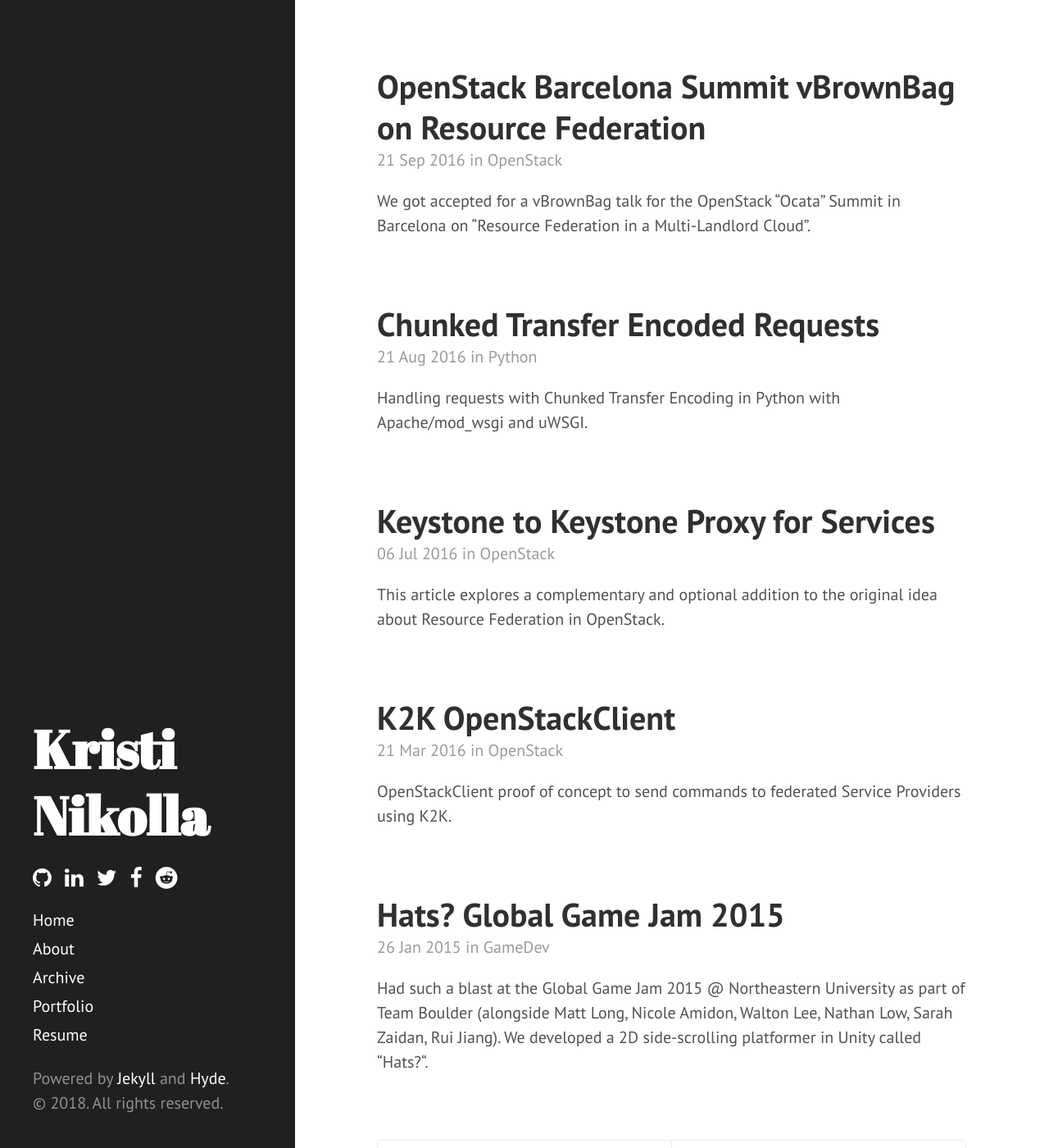
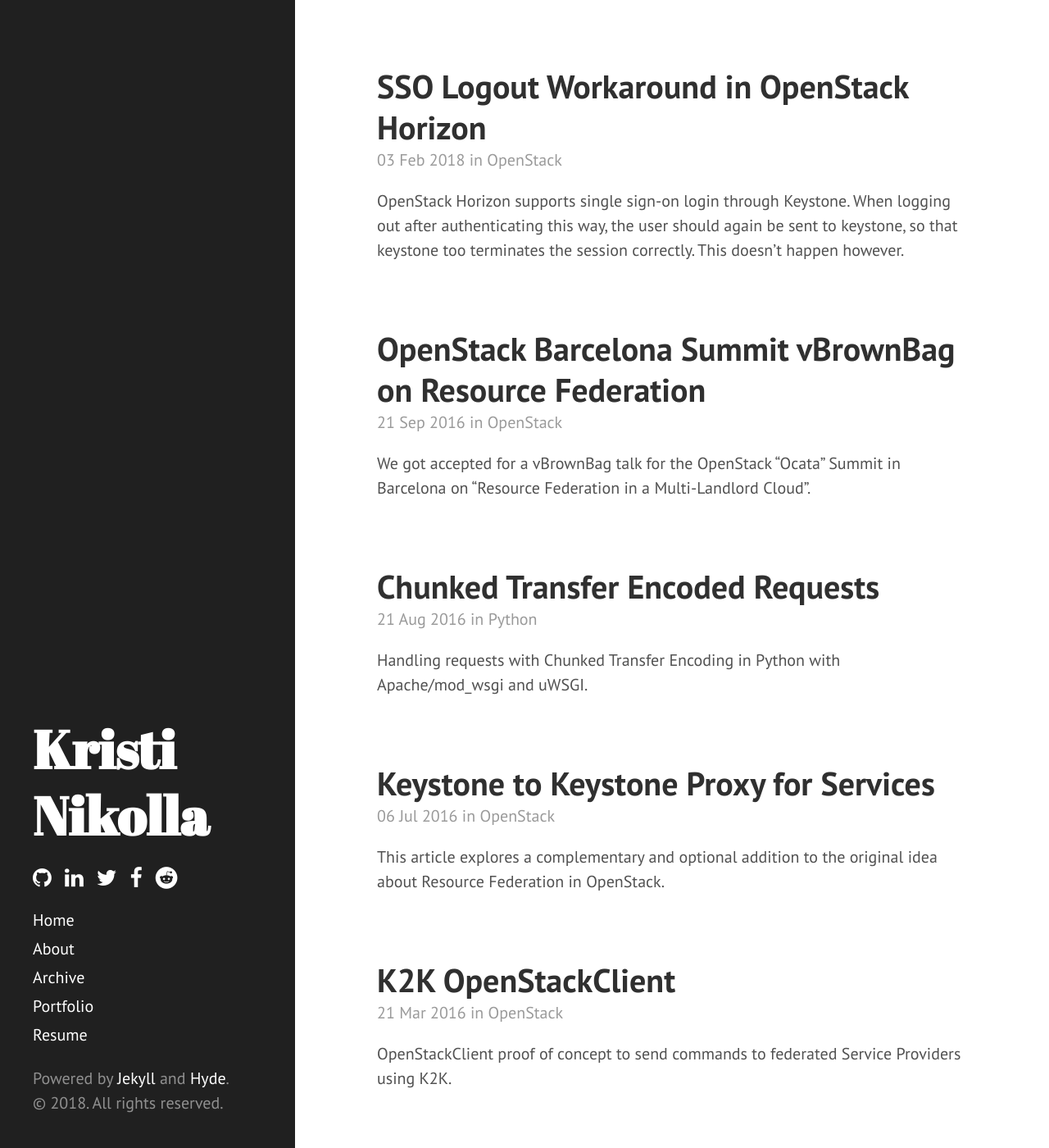
Before and after one commit to knikolla/knikolla.github.io, a Jekyll site: the page built from index.html, in a window 1280 px wide and 1400 px high. Shown: the whole window at 82% size. Built offline with Jekyll 4.4.1, drawn with Linux system fonts in a browser that asks for light colours; nearby versions of some CDN libraries; the list of posts is cut into pages by our own code.

Commit message:
Added SSO

````diff
--- /dev/null
+++ b/_posts/2018-02-03-horizon-sso-logout.md
@@ -0,0 +1,62 @@
+---
+layout: post
+title: SSO Logout Workaround in OpenStack Horizon
+tags: [OpenStack]
+---
+
+OpenStack Horizon supports single sign-on login through Keystone. When logging out after authenticating this way, the user should again be sent to keystone, so that keystone too terminates the session correctly. This doesn't happen however.
+<!--more-->
+
+There is a setting called `LOGOUT_URL` for doing exactly that, but it has no effect on what happens during logout. I filed [bug 1747149](https://bugs.launchpad.net/horizon/+bug/1747149) describing the issue.
+
+Until that bug is resolved, this post will describe the workaround I'm using. While this is specific to OpenID Connect with `mod_auth_openidc`, it should be the same with the exception of the url to redirect to.
+
+# Logging out of your identity provider
+When using `mod_auth_openidc`, you can log out the user by redirecting them to `<IDENTITY_URL>/v3/auth/OS-FEDERATION/websso?logout=<redirect>`. In this case `<redirect>` refers to where the user is sent after a successful logout. It must be url encoded. It must also be a valid `redirect_uri` for your identity provider, because `mod_auth_openidc` will send you there to log out with your identity provider and set `redirect_uri` to `<redirect>`.
+
+So if Keystone is being served at `https://example.com/identity` and Horizon is at `https://example.com/dashboard`, your full logout path will look like this `https://example.com/identity/v3/auth/OS-FEDERATION/websso?logout=https%3A%2F%2Fexample.com%2Fdashboard`.
+
+If you're not using `mod_auth_openidc`, find out the correct logout path, and use that.
+
+# Logging out of Horizon
+While the above logs out of your identity provider, it doesn't log you out of Horizon. For that we need to clear the cookies that have been set to identity our user. The specific one is `sessionid`, but there are other's like `login_region` and `login_domain` which should also be clear.
+
+# Putting it all together
+We're going to create a html page which is served at the `/dashboard/auth/logout/` path, replacing the current Horizon logout page.
+
+So to summarize: we must unset the cookies, and *then* redirect the user to Keystone's logout path.
+
+Create a new file in `/var/www/html/logout.html` with the below contents, replacing the string with the logout url for your Apache module like described above.
+
+```html
+<html>
+<head></head>
+<body>
+<script>
+window.location.replace('https://example.com/identity/v3/auth/OS-FEDERATION/websso?logout=https%3A%2F%2Fexample.com%2Fdashboard');
+</script>
+</body>
+</head>
+</html>
+```
+
+To have this page served at `/dashboard/auth/logout` we have to edit the Horizon configuration for Apache. Location and exact naming depends on the distribution. For Devstack with Ubuntu it is at `/etc/apache2/sites-available/horizon.conf`. Modify the file to contain the `LoadModule`, `Alias` and `Location` inside of `<VirtualHost>` like below.
+
+```
+<VirtualHost>
+...
+
+  LoadModule headers_module modules/mod_headers.so
+  Alias "/dashboard/auth/logout/" "/var/www/html/logout.html"
+  <Location "/dashboard/auth/logout/">
+      Header add Set-Cookie "sessionid=; path=/; expires=25 Dec 1991 12:00:00 UTC"
+      Header add Set-Cookie "login_domain=; path=/; expires=25 Dec 1991 12:00:00 UTC"
+      Header add Set-Cookie "login_region=; path=/; expires=25 Dec 1991 12:00:00 UTC"
+  </Location>
+
+</VirtualHost>
+```
+
+Save and restart Apache.
+
+If everything works correctly, now clicking **Sign Out** in Horizon should log you out of both Horizon and your identity provider.
--- a/archive.md
+++ b/archive.md
@@ -4,6 +4,7 @@
 ---
 
 # OpenStack
+* [SSO Logout Workaround in OpenStack Horizon]({% post_url 2018-02-03-horizon-sso-logout %}) February 3, 2018
 * [OpenStack Barcelona Summit vBrownBag on Resource Federation]({% post_url 2016-09-21-ocata-resource-federation-talk %}) September 21, 2016
 * [Keystone to Keystone Proxy for Services]({% post_url 2016-07-06-keystone-to-keystone-proxy-for-services %}) July 6, 2016
 * [K2K OpenStackClient]({% post_url 2016-03-21-k2k-openstackclient %}) March 21, 2016
````
